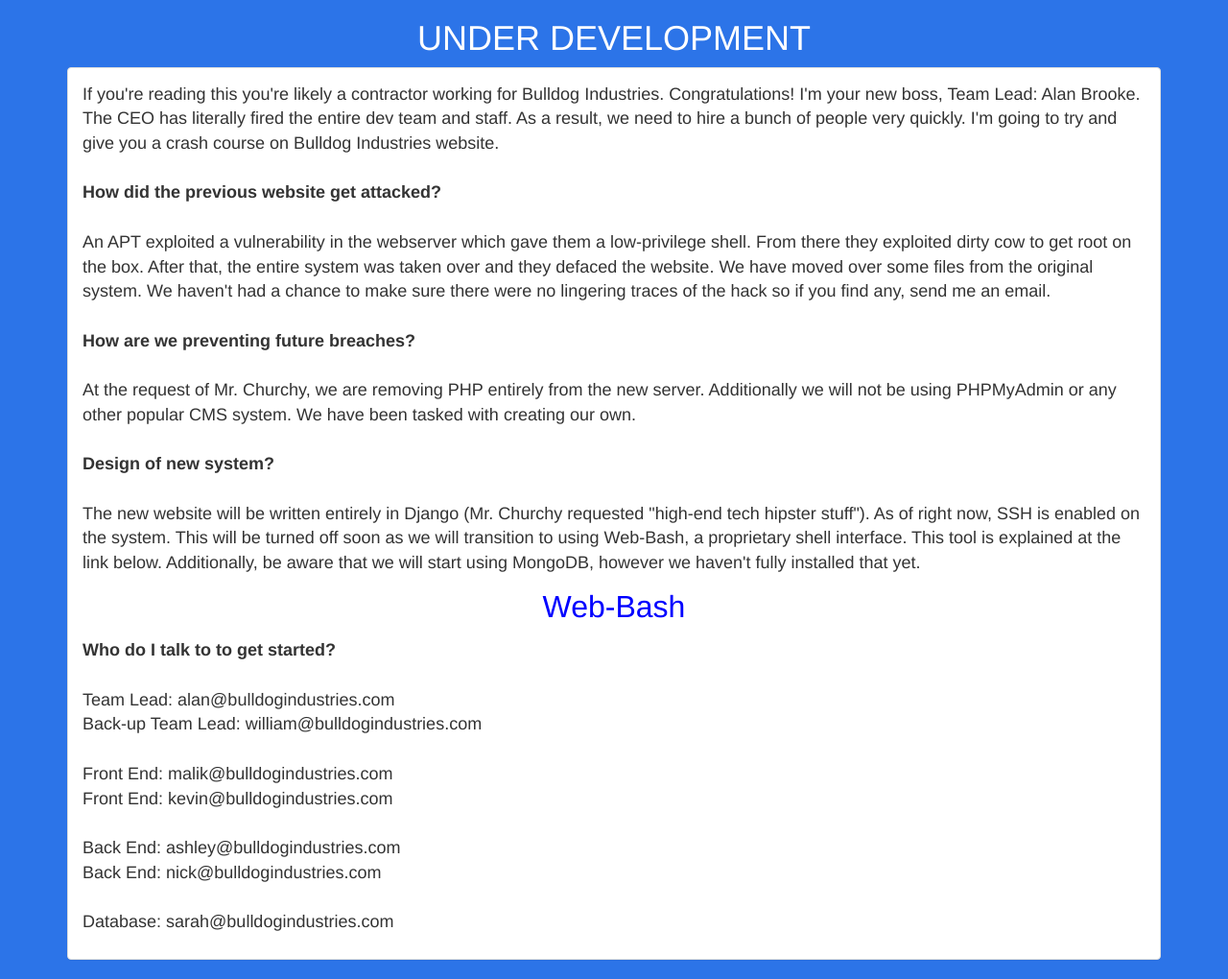
After one commit to Frichetten/Bulldog, a Django app: template bulldog/bulldog/templates/dev.html in a window 1280 px wide. The commit adds this page. Shown: the whole page at 96% size. Run offline with Django 3.2, Linux system fonts and the light colour scheme; the template is opened without the code that fills it, so the values that code supplies are empty; some libraries are stand-ins or nearby versions.

Commit message:
Add files via upload

```diff
--- /dev/null
+++ b/bulldog/bulldog/templates/dev.html
@@ -0,0 +1,56 @@
+{% load static %}
+<!DOCTYPE html>
+<html lang="en">
+<head>
+  <title>UNDER DEVELOPMENT</title>
+  <meta charset="utf-8">
+  <meta name="viewport" content="width=device-width, initial-scale=1">
+  <link rel="stylesheet" href="https://maxcdn.bootstrapcdn.com/bootstrap/3.3.7/css/bootstrap.min.css">
+  <script src="https://ajax.googleapis.com/ajax/libs/jquery/3.2.1/jquery.min.js"></script>
+  <script src="https://maxcdn.bootstrapcdn.com/bootstrap/3.3.7/js/bootstrap.min.js"></script>
+</head>
+<body style="background-color:#2c74e8">
+
+<div class="container">
+  <h1><center><a href="/" style="color:white" >UNDER DEVELOPMENT</a></center></h1>
+  <div class="panel panel-default">
+    <div class="panel-body">
+        <p><font size="4em">If you're reading this you're likely a contractor working for
+	Bulldog Industries. Congratulations! I'm your new boss, Team Lead: Alan Brooke. The CEO
+	has literally fired the entire dev team and staff. As a result, we need to hire a bunch of people
+	very quickly. I'm going to try and give
+	you a crash course on Bulldog Industries website.<br><br>
+	<b>How did the previous website get attacked?</b><br><br>
+	An APT exploited a vulnerability in the webserver which gave them a low-privilege shell.
+	From there they exploited dirty cow to get root on the box. After that, the entire system
+	was taken over and they defaced the website. We have moved over some files from the original
+	system. We haven't had a chance to make sure there were no lingering traces of the hack so if you find
+	any, send me an email.<br><br>
+	<b>How are we preventing future breaches?</b><br><br>
+	At the request of Mr. Churchy, we are removing PHP entirely from the new server. Additionally
+	we will not be using PHPMyAdmin or any other popular CMS system. We have been tasked with creating
+	our own.<br><br>
+	<b>Design of new system?</b><br><br>
+	The new website will be written entirely in Django (Mr. Churchy requested "high-end tech hipster stuff").
+	As of right now, SSH is enabled on the system. This will be turned off soon as we will transition
+	to using Web-Bash, a proprietary shell interface. This tool is explained at the link below. Additionally,
+	be aware that we will start using MongoDB, however we haven't fully installed that yet.
+
+	<p><font size="6em"><center><a href="/dev/shell" style="color:blue">Web-Bash</a></center></font></p>
+
+	<b>Who do I talk to to get started?</b><br><br>
+
+	Team Lead: alan@bulldogindustries.com<br>
+	Back-up Team Lead: william@bulldogindustries.com<br><br>
+	Front End: malik@bulldogindustries.com<br>
+	Front End: kevin@bulldogindustries.com<br><br>
+	Back End: ashley@bulldogindustries.com<br>
+	Back End: nick@bulldogindustries.com<br><br>
+	Database: sarah@bulldogindustries.com<br>
+	</font></p>
+    </div>
+  </div>
+</div>
+
+</body>
+</html>
--- a/bulldog/bulldog/templates/index.html
+++ b/bulldog/bulldog/templates/index.html
@@ -12,7 +12,7 @@
 <body style="background-color:grey">
 
 <div class="container">
-  <h1 style="color:white">Bulldog Industries</h1>
+  <h1><a href="/" style="color:white" >Bulldog Industries</a></h1>
   <div class="panel panel-default">
     <div class="panel-body">
         <p><font size="4em">Thank you for visiting Bulldog Industries website, the world's number
@@ -24,7 +24,7 @@
 	monitoring for all affected customers.<br><br>For more information on this, please
 	see our public disclosure notice found below.</font></p>
 
-	<p><font size="6em"><center><a href="\notice" style="color:blue">Public Notice</a></center></font></p>
+	<p><font size="6em"><center><a href="/notice" style="color:blue">Public Notice</a></center></font></p>
 
 	<center><img style="max-width:100%" src="{% static 'bulldog.jpg' %}"/></center>
     </div>
--- a/bulldog/bulldog/urls.py
+++ b/bulldog/bulldog/urls.py
@@ -15,10 +15,14 @@
 """
 from django.conf.urls import include, url, patterns
 from django.contrib import admin
+from django.views.generic import TemplateView
 
 from . import views
 
 urlpatterns = [
     url(r'^$', views.homepage, name='homepage'),
+    url(r'^notice/$', views.notice, name='notice'),
+    url(r'^robots.txt$', TemplateView.as_view(template_name="robots.txt", content_type="text/plain"), name="robots_file"),
+    url(r'^dev/$', views.dev, name='dev'),
     url(r'^admin/', include(admin.site.urls)),
 ]
```
Also changed, not shown: bulldog/bulldog/templates/notice.html (added, +33 -0 lines), bulldog/bulldog/templates/robots.txt (added, +14 -0 lines), bulldog/bulldog/views.py (+7 -2 lines), 2 other files.
